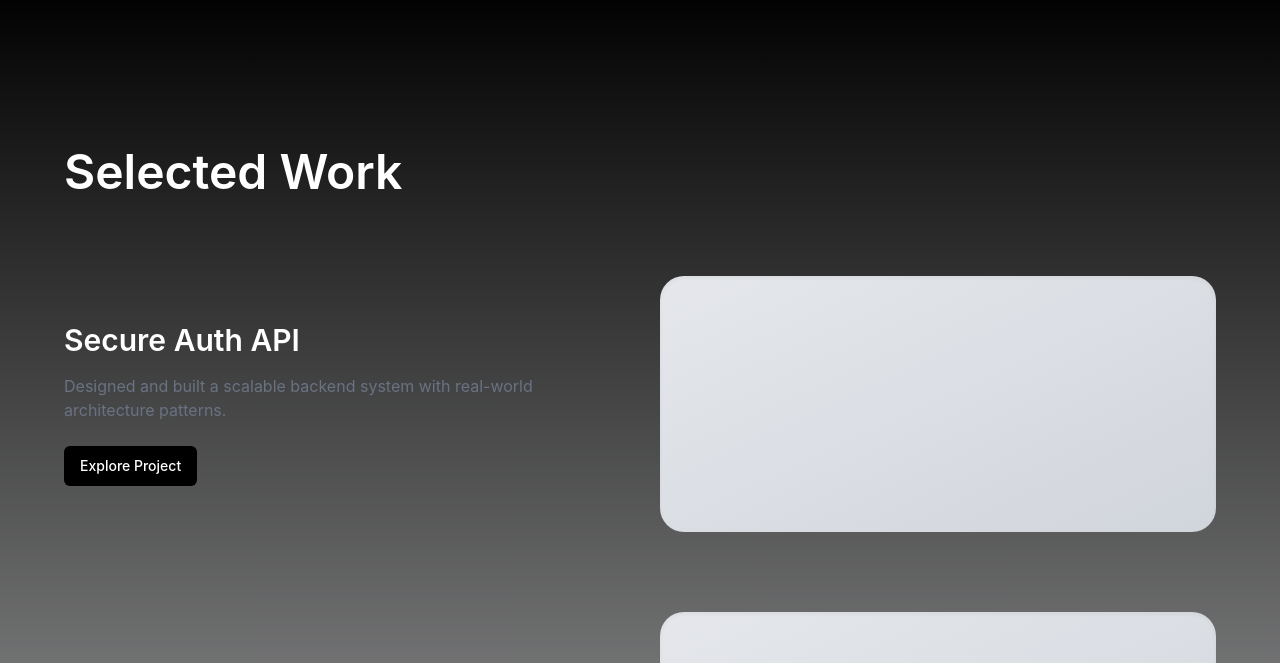
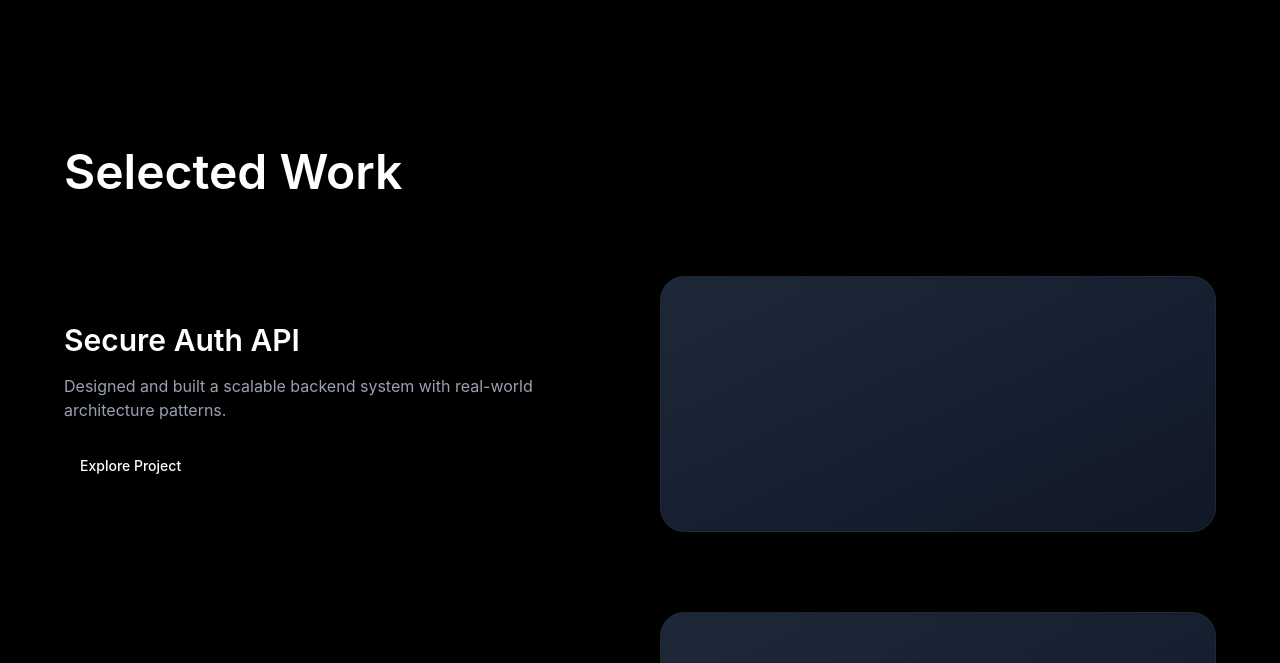
Before and after one commit to Maniprogramer/portfolio, a React (Vite) app: page / in a window 1280 px wide. Shown: the part 1156-1819 px from the top of the page. Built offline with nearby package versions, Linux system fonts and the light colour scheme.

Commit message:
fix: project section gradient removec

```diff
--- a/src/App.jsx
+++ b/src/App.jsx
@@ -62,7 +62,7 @@ export default function Portfolio() {
       </section>
 
       {/* PROJECT STORY (FAANG STYLE) */}
-      <section id="projects" className="py-40 px-6 bg-gradient-to-b from-transparent to-gray-100">
+      <section id="projects" className="py-40 px-6">
         <div className="max-w-6xl mx-auto">
           <h2 className="text-5xl font-semibold mb-20">Selected Work</h2>
 
@@ -70,7 +70,7 @@ export default function Portfolio() {
             <motion.div key={i} className="mb-20 grid md:grid-cols-2 gap-10 items-center" whileInView={{ opacity: 1, y: 0 }} initial={{ opacity: 0, y: 60 }}>
               <div>
                 <h3 className="text-3xl font-semibold">{p.title}</h3>
-                <p className="mt-4 text-gray-500">
+                <p className={`mt-4 ${dark ? "text-gray-400" : "text-gray-500"}`}>
                   {p.description}
                 </p>
                 <a href={p.link} target="_blank" rel="noopener noreferrer">
@@ -78,7 +78,7 @@ export default function Portfolio() {
                 </a>
               </div>
 
-              <div className="h-64 rounded-3xl bg-gradient-to-br from-gray-200 to-gray-300 shadow-inner" />
+              <div className={`h-64 rounded-3xl bg-gradient-to-br shadow-inner ${dark ? "from-gray-800 to-gray-900 border border-gray-800" : "from-gray-200 to-gray-300"}`} />
             </motion.div>
           ))}
         </div>
```
